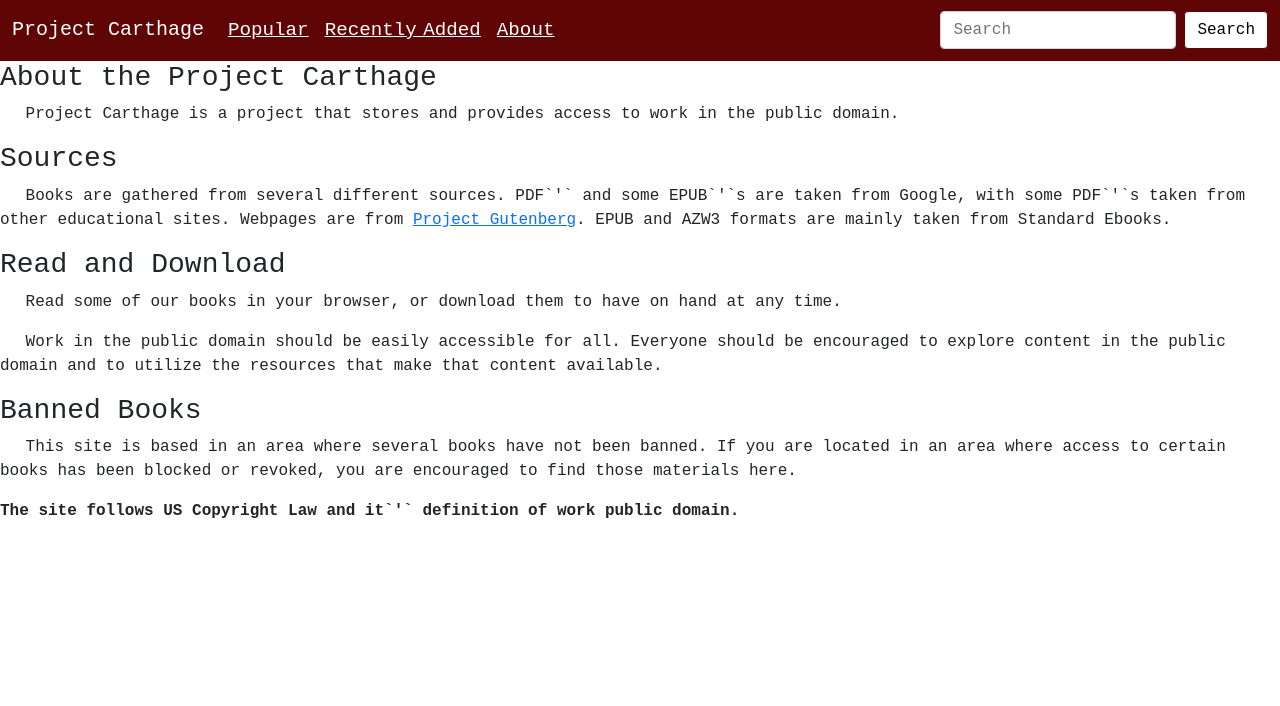
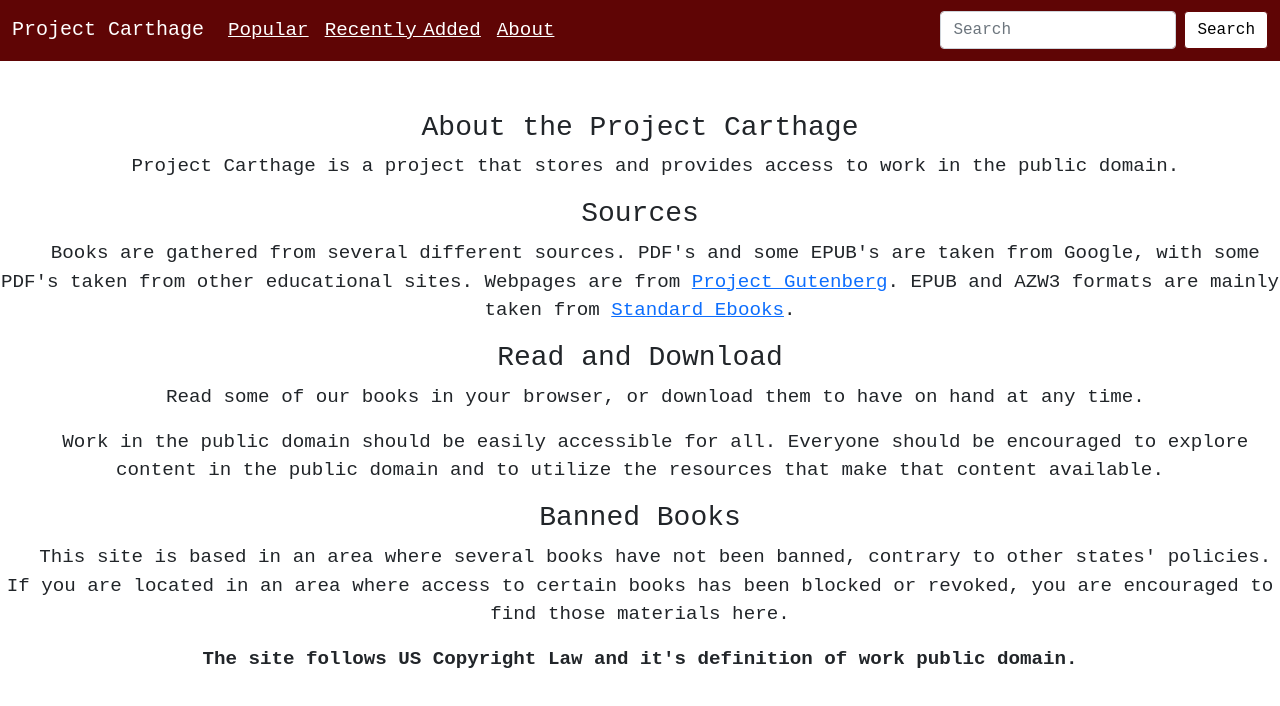
Before and after one commit to KHill96/project-carthage, a Next.js app: page /about in a window 1280 px wide. Shown: the top 706 px of the page. Built offline with nearby package versions, Linux system fonts and the light colour scheme.

Commit message:
Fixed typos

```diff
--- a/pages/about.js
+++ b/pages/about.js
@@ -1,21 +1,21 @@
 const About = () => {
     return(
 
-        <div>
+        <div className="about">
             <h3>About the Project Carthage</h3>
             <p> &emsp; Project Carthage is a project that stores and provides access to work in the public domain.</p>
             <h3>Sources</h3>
-            <p> &emsp; Books are gathered from several different sources. PDF`&apos;` and some EPUB`&apos;`s are taken from Google, with some PDF`&apos;`s taken from other educational sites.
-            Webpages are from <a href="www.gutenberg.org">Project Gutenberg</a>. EPUB and AZW3 formats are mainly taken from <a>Standard Ebooks</a>.
+            <p> &emsp; Books are gathered from several different sources. PDF&apos;s and some EPUB&apos;s are taken from Google, with some PDF&apos;s taken from other educational sites.
+            Webpages are from <a href="https://www.gutenberg.org">Project Gutenberg</a>. EPUB and AZW3 formats are mainly taken from <a href="https://www.standardebooks.org">Standard Ebooks</a>.
             </p>
 
             <h3> Read and Download</h3>
             <p> &emsp; Read some of our books in your browser, or download them to have on hand at any time.</p>
             <p> &emsp; Work in the public domain should be easily accessible for all. Everyone should be encouraged to explore content in the public domain and to utilize the resources that make that content available. </p>
             <h3>Banned Books</h3>
-            <p> &emsp; This site is based in an area where several books have not been banned. If you are located in an area where access to certain books has been blocked or revoked, you are encouraged to find those materials here. </p>
+            <p> &emsp; This site is based in an area where several books have not been banned, contrary to other states&apos; policies. If you are located in an area where access to certain books has been blocked or revoked, you are encouraged to find those materials here. </p>
             <p className="disclaimer">
-            <b>The site follows US Copyright Law and it`&apos;` definition of work public domain.</b></p>
+            <b>The site follows US Copyright Law and it&apos;s definition of work public domain.</b></p>
         </div>
     );
 }
```
